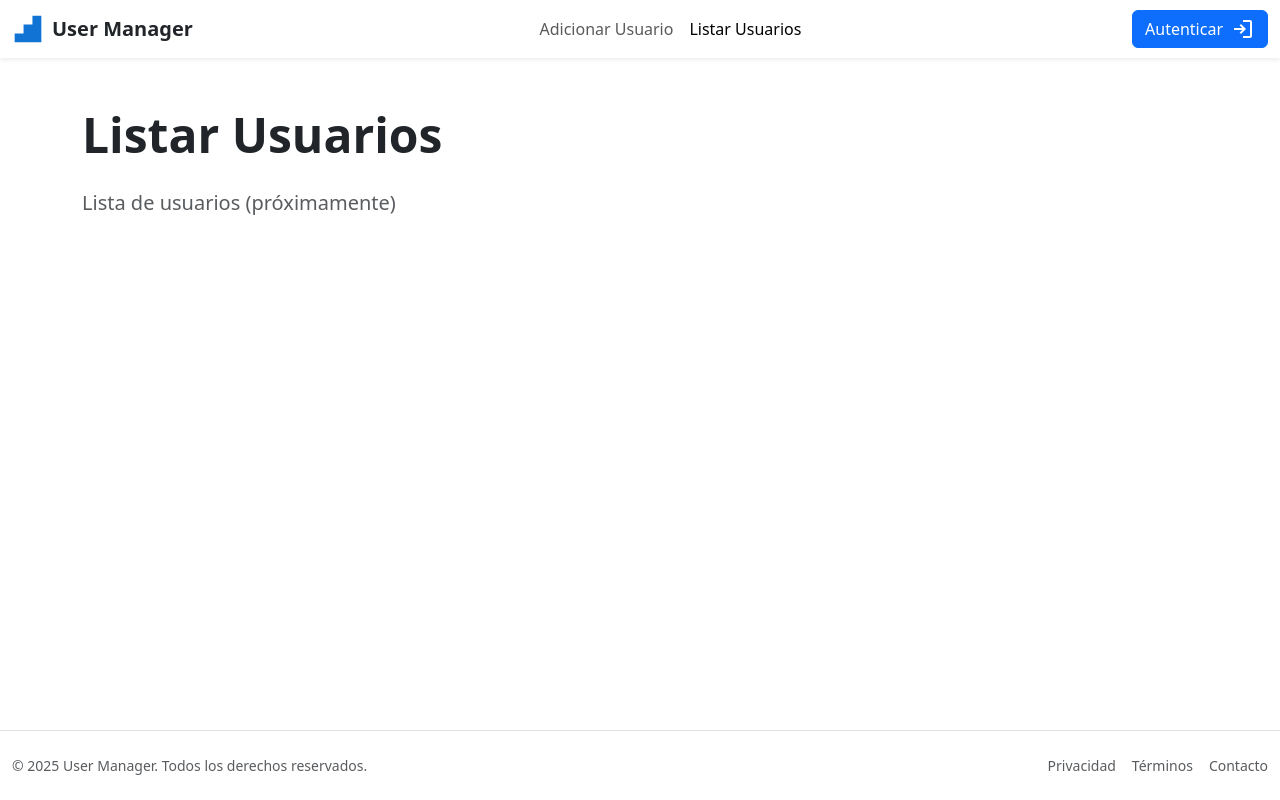
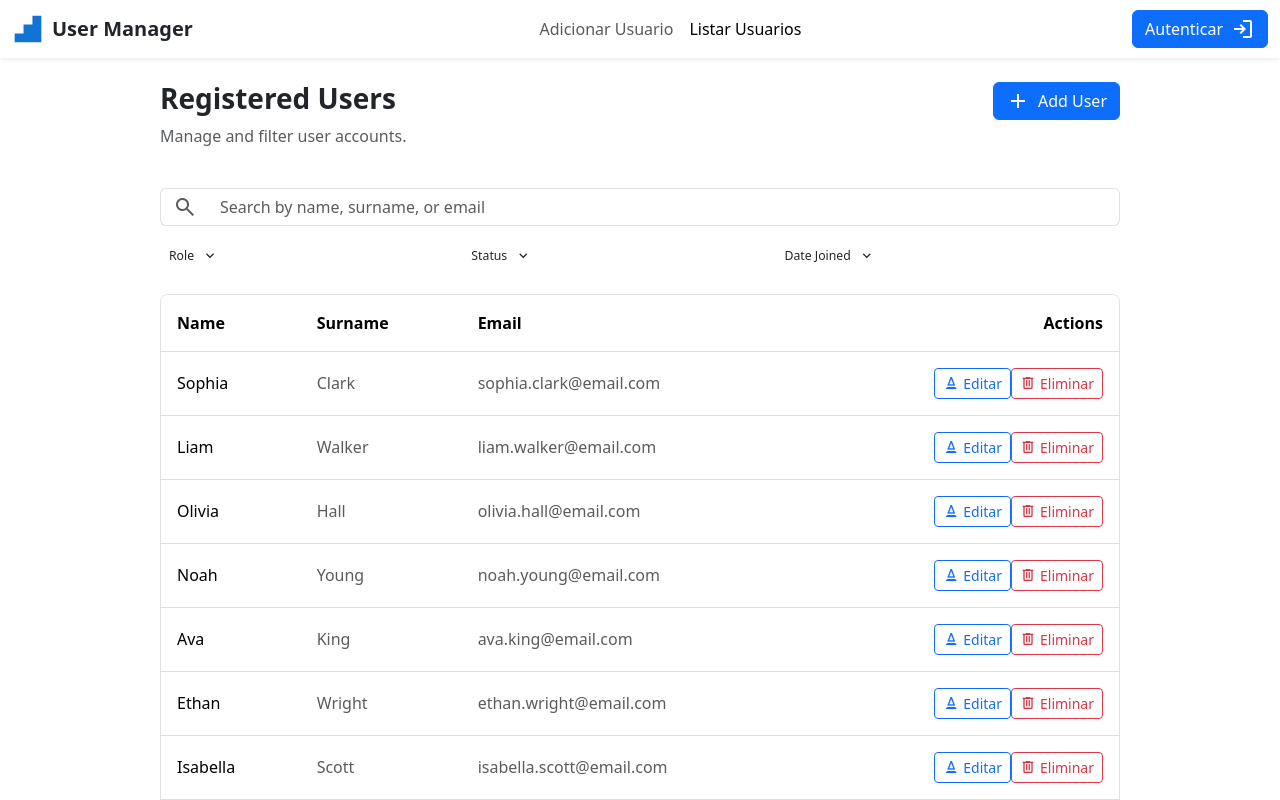
Before and after one commit to miguel-jaeger/autenticar-frontend, a React (Vite) app in the folder react-app/: page /users in a window 1280 px wide. Shown: the top 800 px of the page. Built offline with nearby package versions, Linux system fonts and the light colour scheme.

Commit message:
agregada tabla para listar usuarios

```diff
--- a/react-app/src/pages/UsersPage.jsx
+++ b/react-app/src/pages/UsersPage.jsx
@@ -1,15 +1,87 @@
 const UsersPage = () => {
   return (
-    <div className="container py-5">
-      <div className="row">
-        <div className="col-12">
-          <h2 className="display-5 fw-bold mb-4">Listar Usuarios</h2>
-          <p className="lead text-muted">
-            Lista de usuarios (próximamente)
-          </p>
+   <main className="flex-grow-1 container-fluid py-4">
+      <div className="mx-auto" style={{ maxWidth: '960px' }}>
+        <div className="d-flex flex-wrap justify-content-between align-items-start gap-3 mb-4">
+          <div>
+            <h2 className="h3 fw-bold">Registered Users</h2>
+            <p className="text-muted">Manage and filter user accounts.</p>
+          </div>
+          <button className="btn btn-primary d-flex align-items-center gap-2">
+            <span className="material-symbols-outlined">add</span>
+            Add User
+          </button>
+        </div>
+        <div className="d-flex flex-column gap-3 mb-4">
+          <div className="input-group">
+            <span className="input-group-text bg-transparent border-end-0">
+              <span className="material-symbols-outlined text-muted">search</span>
+            </span>
+            <input
+              className="form-control border-start-0"
+              placeholder="Search by name, surname, or email"
+              type="text"
+            />
+          </div>
+          <div aria-label="Filter buttons" className="btn-group flex-wrap" role="group">
+            <button className="btn btn-sm d-flex align-items-center gap-2" type="button">
+              <span className="small fw-medium">Role</span>
+              <span className="material-symbols-outlined fs-6">expand_more</span>
+            </button>
+            <button className="btn btn-sm d-flex align-items-center gap-2" type="button">
+              <span className="small fw-medium">Status</span>
+              <span className="material-symbols-outlined fs-6">expand_more</span>
+            </button>
+            <button className="btn btn-sm d-flex align-items-center gap-2" type="button">
+              <span className="small fw-medium">Date Joined</span>
+              <span className="material-symbols-outlined fs-6">expand_more</span>
+            </button>
+          </div>
+        </div>
+        <div className="table-responsive rounded-3 border">
+          <table className="table table-hover align-middle">
+            <thead className="border-bottom">
+              <tr>
+                <th className="p-3 fw-semibold" scope="col">Name</th>
+                <th className="p-3 fw-semibold" scope="col">Surname</th>
+                <th className="p-3 fw-semibold" scope="col">Email</th>
+                <th className="p-3 fw-semibold text-end" scope="col">Actions</th>
+              </tr>
+            </thead>
+            <tbody>
+              {[
+                { name: "Sophia", surname: "Clark", email: "sophia.clark@email.com" },
+                { name: "Liam", surname: "Walker", email: "liam.walker@email.com" },
+                { name: "Olivia", surname: "Hall", email: "olivia.hall@email.com" },
+                { name: "Noah", surname: "Young", email: "noah.young@email.com" },
+                { name: "Ava", surname: "King", email: "ava.king@email.com" },
+                { name: "Ethan", surname: "Wright", email: "ethan.wright@email.com" },
+                { name: "Isabella", surname: "Scott", email: "isabella.scott@email.com" },
+                { name: "Mason", surname: "Green", email: "mason.green@email.com" },
+                { name: "Mia", surname: "Baker", email: "mia.baker@email.com" },
+                { name: "Oliver", surname: "Adams", email: "oliver.adams@email.com" },
+              ].map(({ name, surname, email }) => (
+                <tr key={email}>
+                  <td className="p-3 text-nowrap fw-medium">{name}</td>
+                  <td className="p-3 text-nowrap text-muted">{surname}</td>
+                  <td className="p-3 text-nowrap text-muted">{email}</td>
+                  <td className="p-3 text-nowrap text-end">
+                    <button className="btn btn-sm btn-outline-primary d-inline-flex align-items-center gap-1">
+                      <span className="material-symbols-outlined fs-6">stylus_pencil</span>
+                      Editar
+                    </button>
+                    <button className="btn btn-sm btn-outline-danger d-inline-flex align-items-center gap-1">
+                      <span className="material-symbols-outlined fs-6">delete</span>
+                      Eliminar
+                    </button>
+                  </td>
+                </tr>
+              ))}
+            </tbody>
+          </table>
         </div>
       </div>
-    </div>
+    </main>
   );
 };
 
```
